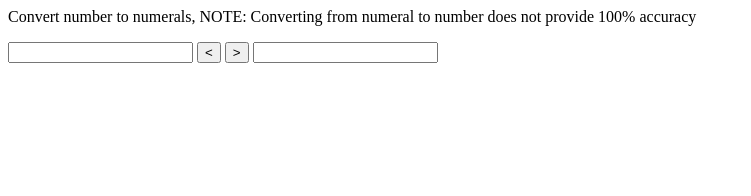
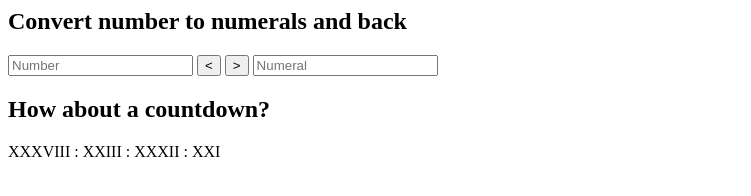
Before and after one commit to SamuelBeckingham-Cook/romanjs, a plain HTML site: page index.html in a window 1280 px wide. Shown: the whole page, without its empty margins (0-751 px from the left). Drawn offline with Linux system fonts and the light colour scheme.

Commit message:
Finished to and from function, added string/number convertTo method, added countdown clock to playground

```diff
--- a/app.js
+++ b/app.js
@@ -11,3 +11,53 @@ function romanconvertfrom() {
     var input = document.getElementById('numeralInput').value;
     document.getElementById('numberInput').value = Roman.convertFrom(input);
 }
+
+function getTimeRemaining(endtime) {
+    var t = Date.parse(endtime) - Date.parse(new Date());
+    var seconds = Math.floor((t / 1000) % 60);
+    var minutes = Math.floor((t / 1000 / 60) % 60);
+    var hours = Math.floor((t / (1000 * 60 * 60)) % 24);
+    var days = Math.floor(t / (1000 * 60 * 60 * 24));
+    return {
+        'total': t,
+        'days': days,
+        'hours': hours,
+        'minutes': minutes,
+        'seconds': seconds
+    };
+}
+
+function initializeClock(id, endtime) {
+    var clock = document.getElementById(id);
+    var daysSpan = clock.querySelector('.days');
+    var hoursSpan = clock.querySelector('.hours');
+    var minutesSpan = clock.querySelector('.minutes');
+    var secondsSpan = clock.querySelector('.seconds');
+
+    function updateClock() {
+        var t = getTimeRemaining(endtime);
+
+        daysSpan.innerHTML = t.days.convertTo();
+        hoursSpan.innerHTML = t.hours.convertTo();
+        minutesSpan.innerHTML = t.minutes.convertTo();
+        secondsSpan.innerHTML = t.seconds.convertTo();
+
+        if (t.total <= 0) {
+            clearInterval(timeinterval);
+        }
+    }
+
+    updateClock();
+    var timeinterval = setInterval(updateClock, 1000);
+}
+
+var now = new Date();
+var currentYear = now.getFullYear();
+var thisBirthday = new Date(Date.parse('04/23/' + currentYear + ' 00:00:00'));
+var nextBirthday = function() {
+    if (thisBirthday < now) {
+        return Date.parse('04/23/' + (currentYear+1) + ' 00:00:00')
+    }
+    return thisBirthday;
+};
+initializeClock('clockdiv', nextBirthday());
--- a/index.html
+++ b/index.html
@@ -5,11 +5,21 @@
 
 <body>
 
-<p>Convert number to numerals, NOTE: Converting from numeral to number does not provide 100% accuracy</p>
-<input type="number" id="numberInput"/>
+<h2>Convert number to numerals and back</h2>
+<input type="number" id="numberInput" placeholder="Number"/>
 <button onClick="romanconvertfrom();"><</button>
 <button onClick="romanconvertto();">></button>
-<input type="text" id="numeralInput"/>
+<input type="text" id="numeralInput" placeholder="Numeral"/>
+
+<h2>How about a countdown?</h2>
+<div id="clockdiv">
+
+    <span class="days"></span> :
+    <span class="hours"></span> :
+    <span class="minutes"></span> :
+    <span class="seconds"></span>
+
+</div>
 
 <script src="roman.js"></script>
 <script src="app.js"></script>
--- a/roman.js
+++ b/roman.js
@@ -7,8 +7,10 @@
 
 (function(window){
 
+
+
     'use strict';
-    function define_library() {
+    function createRoman() {
 
         var Roman = {};
 
@@ -117,6 +119,8 @@
                 }
             }
 
+            var repeatCounter = 1;
+
             //Iterate over each numeral in string and compare it to the next numeral
             for (var i = 0 ; i < numeralInput.length; i++) {
 
@@ -126,14 +130,19 @@
                 var nextWorth = getNumeralValue(numeralInput.charAt(i+1).toUpperCase());
 
                 if (thisWorth > nextWorth || nextWorth === undefined) {
-                    //If current numeral is worth more than the next, then it is addition notation, so the value needs to be added
-                    returnValue += thisWorth
+                    //If current numeral is worth more than the next, then it is addition notation, so the value needs to be added.
+                    //The value will be multiplied based on the repeat counter
+                    returnValue += (thisWorth * repeatCounter);
+                    repeatCounter = 1;
                 } else if (thisWorth < nextWorth){
-                    //If the numeral is lower, then it is a subtraction
-                    returnValue -= thisWorth
+                    //If the numeral is lower, then it is a subtraction, but it needs to subtract the all the symbols in the subtraction notation
+                    returnValue -= (thisWorth * repeatCounter);
+                    repeatCounter = 1;
+                } else {
+                    //This symbol and the next are the same, which means it may be addition or subtraction based on the pnOrder.
+                    //We need to total the amount of identical numerals to compare to the pnOrder so we know whether to add or subtract.
+                    repeatCounter++;
                 }
-
-
 
             }
 
@@ -144,10 +153,22 @@
         return Roman;
     }
 
+
+
     if(typeof(Roman) === 'undefined'){
-        window.Roman = define_library();
+        window.Roman = createRoman();
     }
     else {
         console.log("Roman already defined.")
     }
+
+//TODO: Define methods for string/number objects
+    Number.prototype.convertTo = function() {
+        return Roman.convertTo(this);
+    };
+
+    String.prototype.convertTo = function() {
+        return Roman.convertTo(parseInt(this));
+    };
+
 })(window);
```
